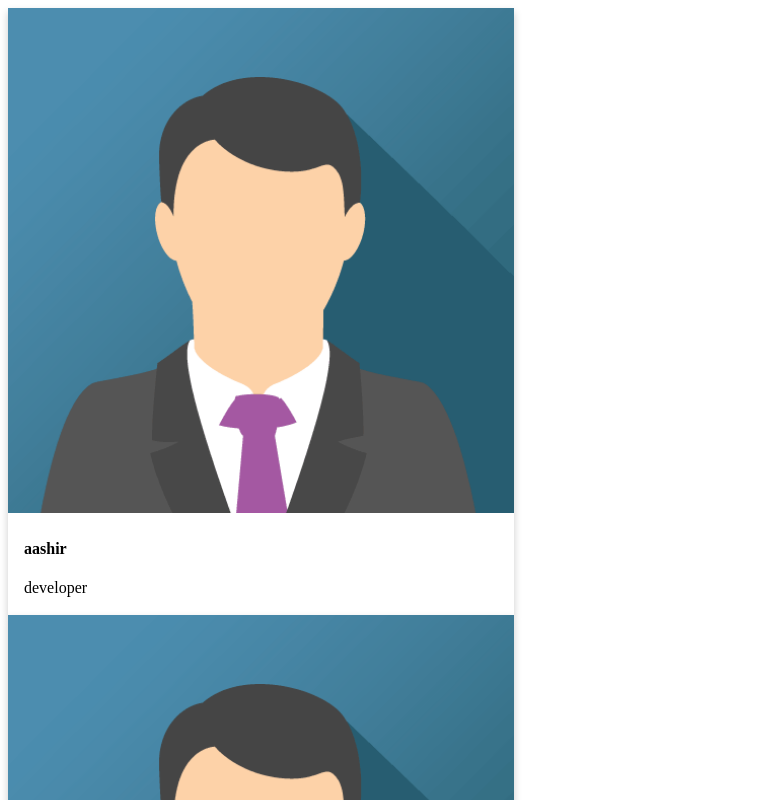
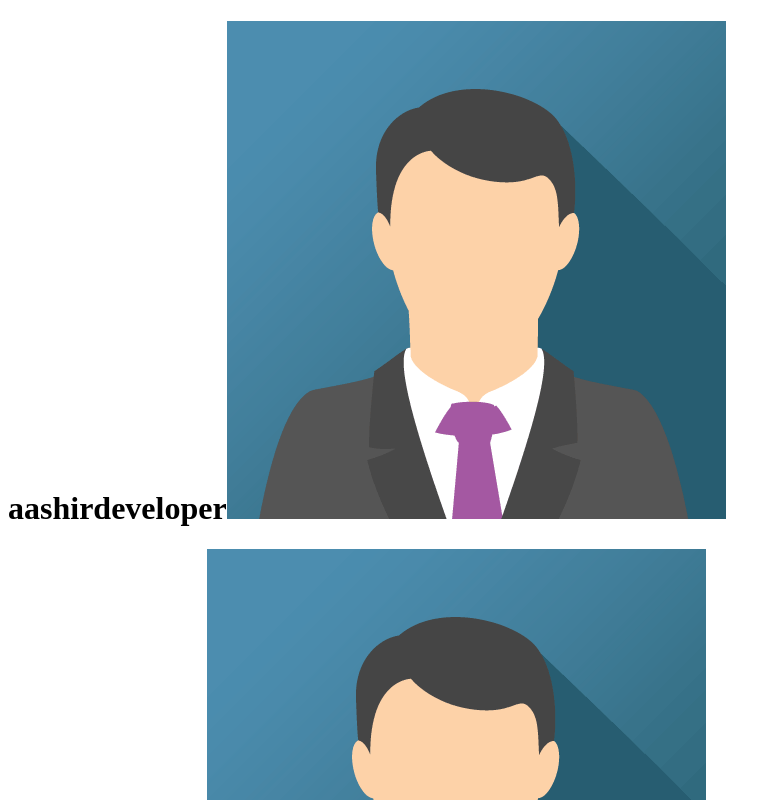
Before and after one commit to umairx97/react-course, a React (Create React App) app: page / in a window 1280 px wide. Shown: the top 800 px of the page, without its empty margins (0-784 px from the left). Built offline with nearby package versions, Linux system fonts and the light colour scheme.

Commit message:
Created Card in user

```diff
--- a/src/Users.js
+++ b/src/Users.js
@@ -32,6 +32,31 @@ class Users extends Component {
     return (
       <div>
         {User.map(item => {
+            return (
+
+                <div key = {item.id}>
+                <UserList name = {item.name} profession = {item.profession} image = {item.imageUrl}/>
+                </div>
+            )
+        })}
+      </div>
+
+    );
+  }
+}
+
+
+const UserList = (props) => {
+    return (
+        <h1>
+
+            {props.name}
+            {props.profession}
+            <img src = {props.image}/>
+
+
+
+            {/* {User.map(item => {
           return (
             <div className="card" key = {item.id}>
               <img src={item.imageUrl} style={{ width: "100%" }} alt = {item.name} />
@@ -43,13 +68,10 @@ class Users extends Component {
               </div>
             </div>
           );
-        })}
-      </div>
-
-    );
-  }
+        })} */}
+        </h1>
+    )
 }
 
 
-
 export default Users;
```
